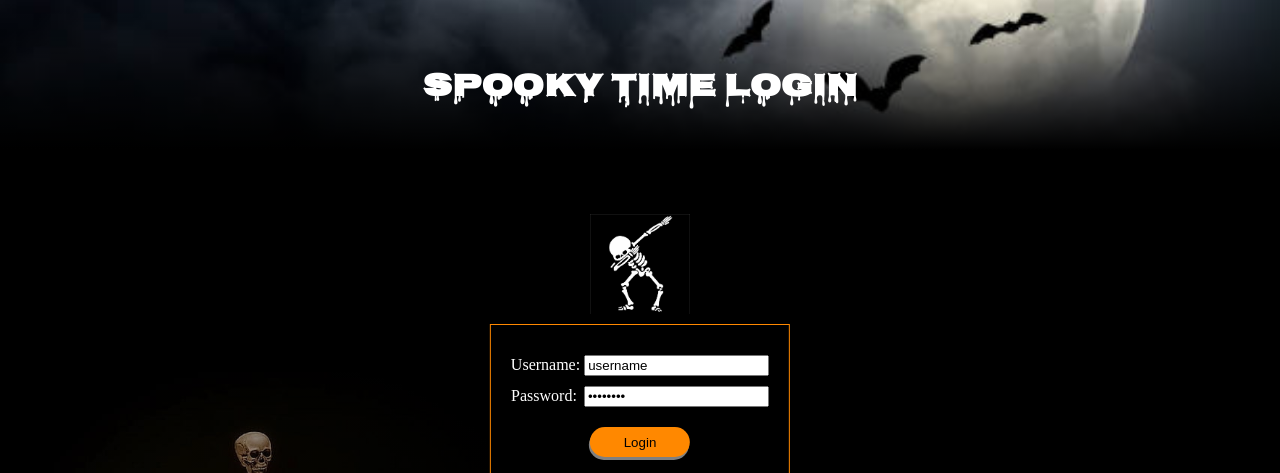
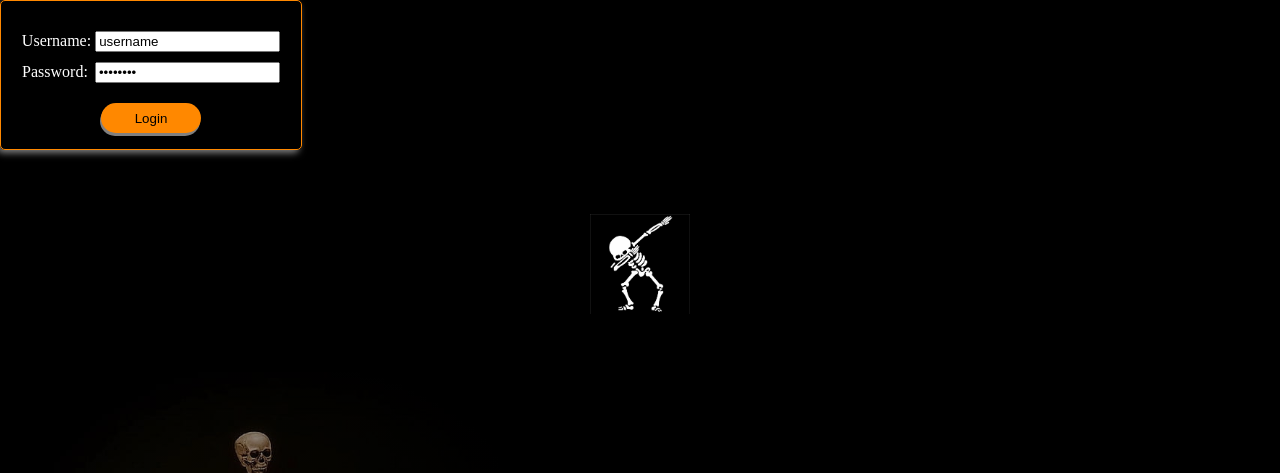
Before and after one commit to YuhBoh/Yuh-Boh-Feng-Portfolio, a plain HTML site: page YuhBoh-Feng-login-ui-project/login.html in a window 1280 px wide. Shown: the top 473 px of the page. Drawn offline with Linux system fonts and the light colour scheme; grey boxes are pictures that could not be loaded.

Commit message:
fixing flex

```diff
--- a/YuhBoh-Feng-login-ui-project/login-styles.css
+++ b/YuhBoh-Feng-login-ui-project/login-styles.css
@@ -4,7 +4,6 @@ body {
 }
 
 .header {
-  position: absolute;
   width: 100vw;
   height: 150px;
   text-align: center;
@@ -20,16 +19,18 @@ body {
 }
 
 .form-container {
-  position: absolute;
+  display: flex;
   align-items: center;
-  top: 50%;
-  left: 50%;
-  min-height: 150px;
-  min-width: 103px;
+  justify-content: center;
+  max-height: 220px;
+  max-width: 300px;
+
   text-align: center;
   border: 1px solid rgb(255, 136, 0);
-  transform: translate(-50%, -50%);
+  border-radius: 5px;
+  box-shadow: -3px 3px 7px grey;
 }
+
 
 .u-row {
   margin-top: 30px;
--- a/YuhBoh-Feng-login-ui-project/login.html
+++ b/YuhBoh-Feng-login-ui-project/login.html
@@ -11,15 +11,14 @@
 </head>
 
 <body>
-  <header class="header">
+  <!-- <header class="header">
     <h1 class="title">Spooky Time Login</h1>
-  </header>
+  </header> -->
 
-  <div>
       <img class="ghost" src="images/ghost.png" alt="ghost">
 
       <img class="hand" src="images/hand.png" alt="hand presenting ghost">
-  </div>
+
 
   <div class="img-container">
     <div class="gradient"></div>
@@ -56,10 +55,6 @@
   </div>
 
   <img class="dab" src="images/dab.jpg" alt="get dabbed">
-
-  <footer>
-
-  </footer>
 </body>
 
 </html>
```
